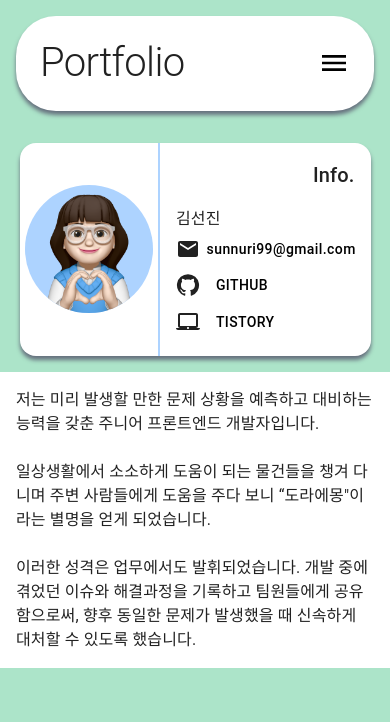
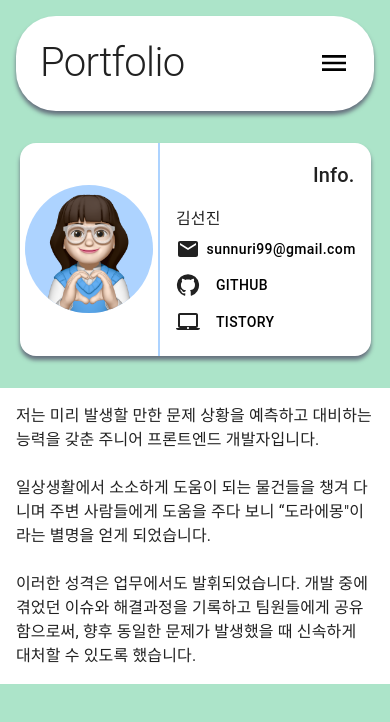
Before and after one commit to dawncoding/portfolio, a Next.js app: page / in a window 390 px wide. Shown: the top 722 px of the page. Built offline with nearby package versions, Linux system fonts and the light colour scheme; a web font is replaced by a local one.

Commit message:
style: add responsive layout for BusinessCard and Introduction components

```diff
--- a/src/app/page.tsx
+++ b/src/app/page.tsx
@@ -16,13 +16,16 @@ export default function Home() {
     >
       <Stack width="100%" maxWidth="87.5rem">
         <Header />
-        <Box
-          display="flex"
-          justifyContent={isMediumSmaller ? 'center' : 'start'}
-        >
-          <BusinessCard />
-        </Box>
-        <Introduction />
+        <Stack gap="1rem" direction={isMediumSmaller ? 'column' : 'row'}>
+          {isMediumSmaller ? (
+            <Box display="flex" justifyContent={'center'}>
+              <BusinessCard />
+            </Box>
+          ) : (
+            <BusinessCard />
+          )}
+          <Introduction />
+        </Stack>
       </Stack>
     </Box>
   );
```
